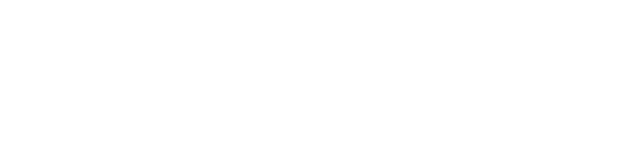
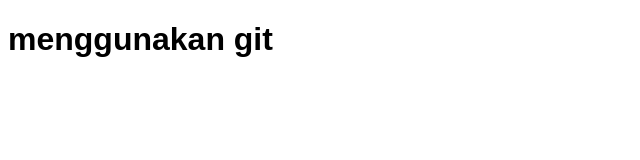
Before and after one commit to rahmasetiawan500/coba-git, a plain HTML site: page index.html in a window 1280 px wide. Shown: the whole page, without its empty margins (0-640 px from the left). Drawn offline with Linux system fonts and the light colour scheme.

Commit message:
mengubah file index dan menanmbahkan css

```diff
--- a/index.html
+++ b/index.html
@@ -4,8 +4,9 @@
     <meta charset="UTF-8">
     <meta name="viewport" content="width=device-width, initial-scale=1.0">
     <title>Coba git</title>
+    <link rel="stylesheet" href="style.css">
 </head>
 <body>
-
+    <h1>menggunakan git</h1>
 </body>
 </html>
--- /dev/null
+++ b/style.css
@@ -0,0 +1,3 @@
+body{
+    font-family: Arial, Helvetica, sans-serif;
+}
```
